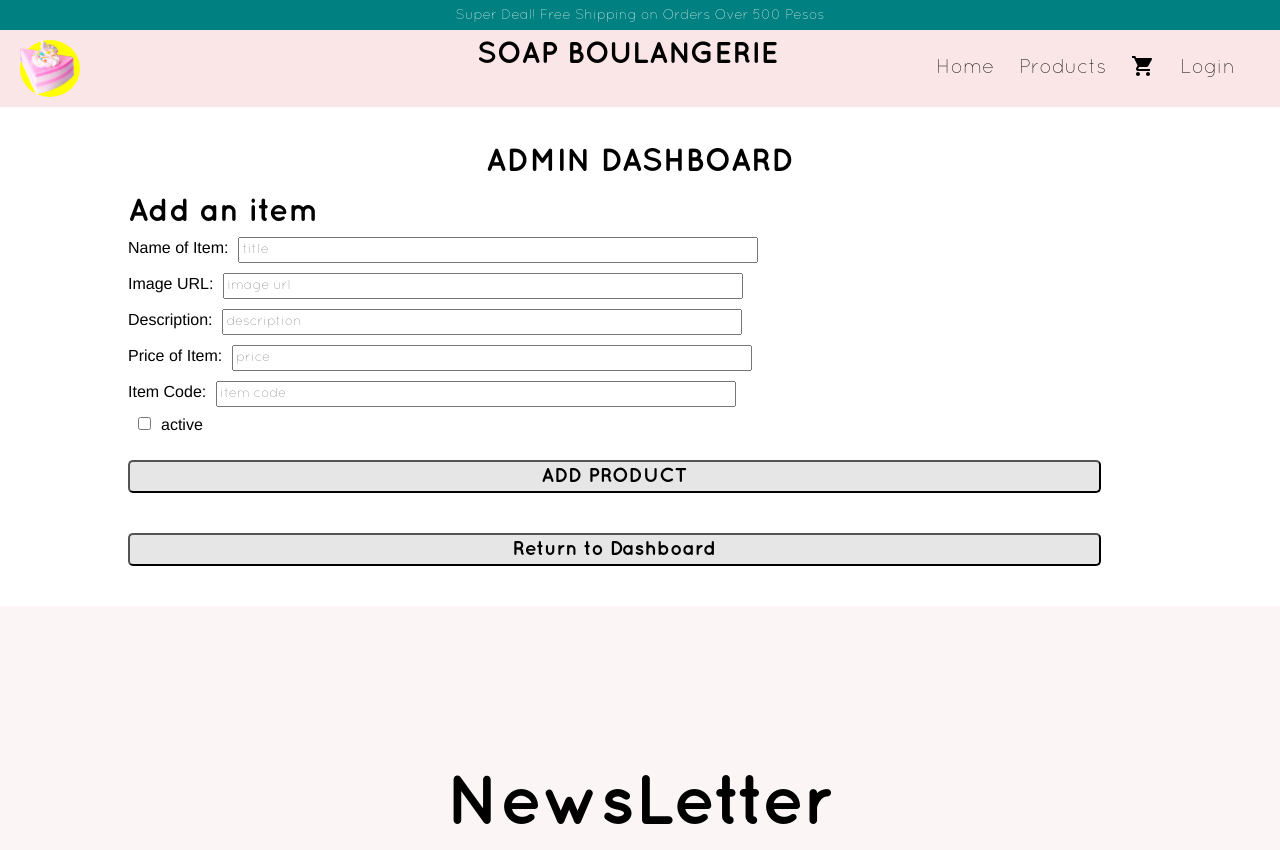
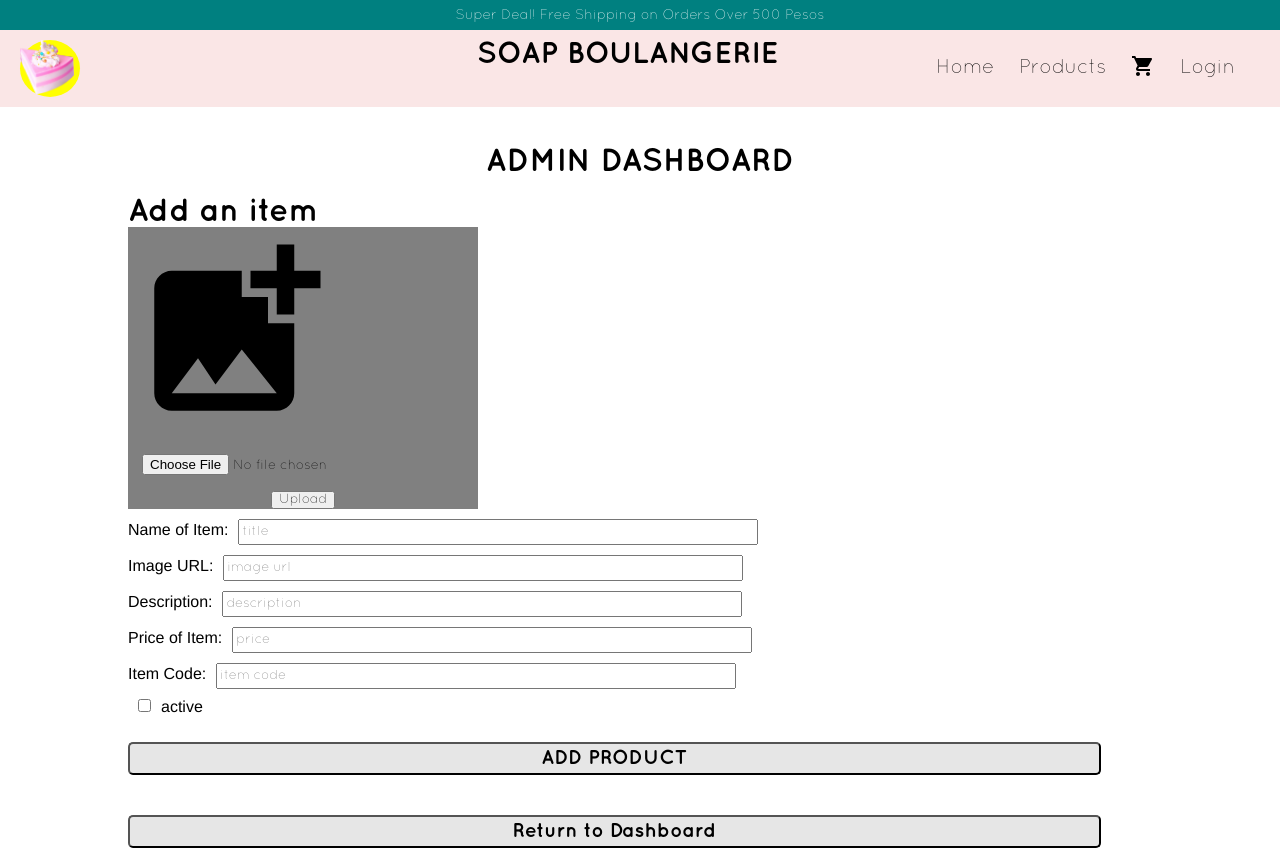
Before and after one commit to Bevs11/shop-soap-boulangerie, a React (Create React App) app in the folder client/: page /addproducts in a window 1280 px wide. Shown: the top 850 px of the page. Built offline with nearby package versions, Linux system fonts and the light colour scheme.

Commit message:
feat: added firebase

```diff
--- a/client/package.json
+++ b/client/package.json
@@ -11,11 +11,13 @@
     "@testing-library/react": "^13.4.0",
     "@testing-library/user-event": "^13.5.0",
     "axios": "^1.4.0",
+    "firebase": "^10.2.0",
     "react": "^18.2.0",
     "react-dom": "^18.2.0",
     "react-router-dom": "^6.11.1",
     "react-scripts": "5.0.1",
     "styled-components": "^5.3.9",
+    "uuid": "^9.0.0",
     "web-vitals": "^2.1.4"
   },
   "scripts": {
--- /dev/null
+++ b/client/src/firebase.jsx
@@ -0,0 +1,16 @@
+import { initializeApp } from "firebase/app";
+import { getStorage } from "firebase/storage";
+
+// Your web app's Firebase configuration
+const firebaseConfig = {
+  apiKey: "AIzaSyATwh6Zw7-fG5lcbaPJUx21mmIWSzwDurU",
+  authDomain: "coslike-uploads.firebaseapp.com",
+  projectId: "coslike-uploads",
+  storageBucket: "coslike-uploads.appspot.com",
+  messagingSenderId: "176126108349",
+  appId: "1:176126108349:web:503615f82f18d11df14dd4",
+};
+
+// Initialize Firebase
+const app = initializeApp(firebaseConfig);
+export const storage = getStorage(app);
--- a/client/src/pages/AddProducts.js
+++ b/client/src/pages/AddProducts.js
@@ -2,6 +2,11 @@ import React, { useReducer, useState, useEffect, useContext } from 'react';
 import styled from 'styled-components';
 import { Link, useNavigate } from 'react-router-dom';
 import axios from "axios";
+import { ref, uploadBytes, getDownloadURL } from "firebase/storage";
+import { storage } from "../firebase";
+import { v4 } from "uuid";
+import AddPhotoAlternateIcon from "@mui/icons-material/AddPhotoAlternate";
+import SimpleBackdrop from "../components/SimpleBackdrop";
 
 
 const Container = styled.div`
@@ -51,10 +56,22 @@ margin-bottom: 20px;
 const InputCheckbox = styled.input`
 margin: 10px;
 `;
+const ImageContainer = styled.div`
+width: 350px;
+height: auto;
+background-color: grey;
+
+`;
+
+const Image = styled.img`
+
+`;
 
 const AddProducts = () => {
-    const  navigate = useNavigate();
-        //navigate to dashboard
+    const  navigate = useNavigate(); //navigate to dashboard
+    const [file, setFile] = useState(null);
+    const [image, setImage] = useState(null);
+    const [loading, setLoading] = useState(false);
     const token = localStorage.getItem('token');
     const config = {
         headers: {"Authorization": `Bearers ${token}`}
@@ -79,7 +96,6 @@ const AddProducts = () => {
             input: e.target.name,
             value: e.target.value
         }
-
         dispatch(action);
     };
     function isChecked(e){
@@ -93,26 +109,68 @@ const AddProducts = () => {
         return {...state, [action.input] : action.value};
     };
     const sendData = async() => {
+        dispatch({input: "img", value: image});
+        console.log(state);
+        setLoading(true);
         try {
           const response = await axios.post('https://shop-soap-boulangerie-api.onrender.com/api/v1/products/addproduct', state, config );
           console.log(response)
           alert('product is added')
         } catch (error) {
-          alert('cannot send product')
+          alert('cannot send product. Product ID invalid');
         }
+        setLoading(false);
       };
     function handleClick(e) {
         e.preventDefault();
         sendData();
     };
 
+    const uploadImage = () => {
+
+        if (file == null) return;
+        const fileName = `trialUpload/${file.name + v4()}`;
+        const imageRef = ref(storage, fileName);
+        uploadBytes(imageRef, file).then((item) => {
+          getDownloadURL(item.ref).then((url) => {
+            setImage(url);
+
+          });
+        });
+      };
+
   return (
     <div>
+        {loading
+        ? <SimpleBackdrop/>
+        :
         <Container>
             <Title>ADMIN DASHBOARD</Title>
             <Wrapper>
                     <form>
                         <h1>Add an item</h1>
+                            <ImageContainer>
+                                <div>
+                                {
+                                    file ? (
+                                        <img src={image} style={{ maxWidth: "100%", maxHeight: "100%" }} />
+                                      ) : (
+                                        <AddPhotoAlternateIcon style={{width: "60%", height: "60%"}}/>
+                                      )
+                                }
+                                </div>
+                                <Image/>
+                                <div style={{display: "flex", flexDirection: "column", justifyContent: "center", alignItems:"center"}}>
+                                    <input
+                                    style={{ marginBottom: "1rem" }}
+                                    type="file"
+                                    id="file"
+                                    accept=".png,.jpeg,.jpg"
+                                    onChange={(e) => setFile(e.target.files[0])}
+                                    />
+                                    <button onClick={uploadImage}>Upload</button>
+                                </div>
+                            </ImageContainer>
                             <div>
                                 <Label>Name of Item:</Label>
                                 <Input
@@ -127,6 +185,7 @@ const AddProducts = () => {
                                 <Input
                                     type='text'
                                     name='img'
+                                    value={image}
                                     placeholder='image url'
                                     onChange={onChange}
                                     required/>
@@ -177,6 +236,7 @@ const AddProducts = () => {
                     </a>
             </Wrapper>
         </Container>
+        }
     </div>
   )
 };
```
Also changed, not shown: 2 other files (tests, documents, lock files or other folders).
